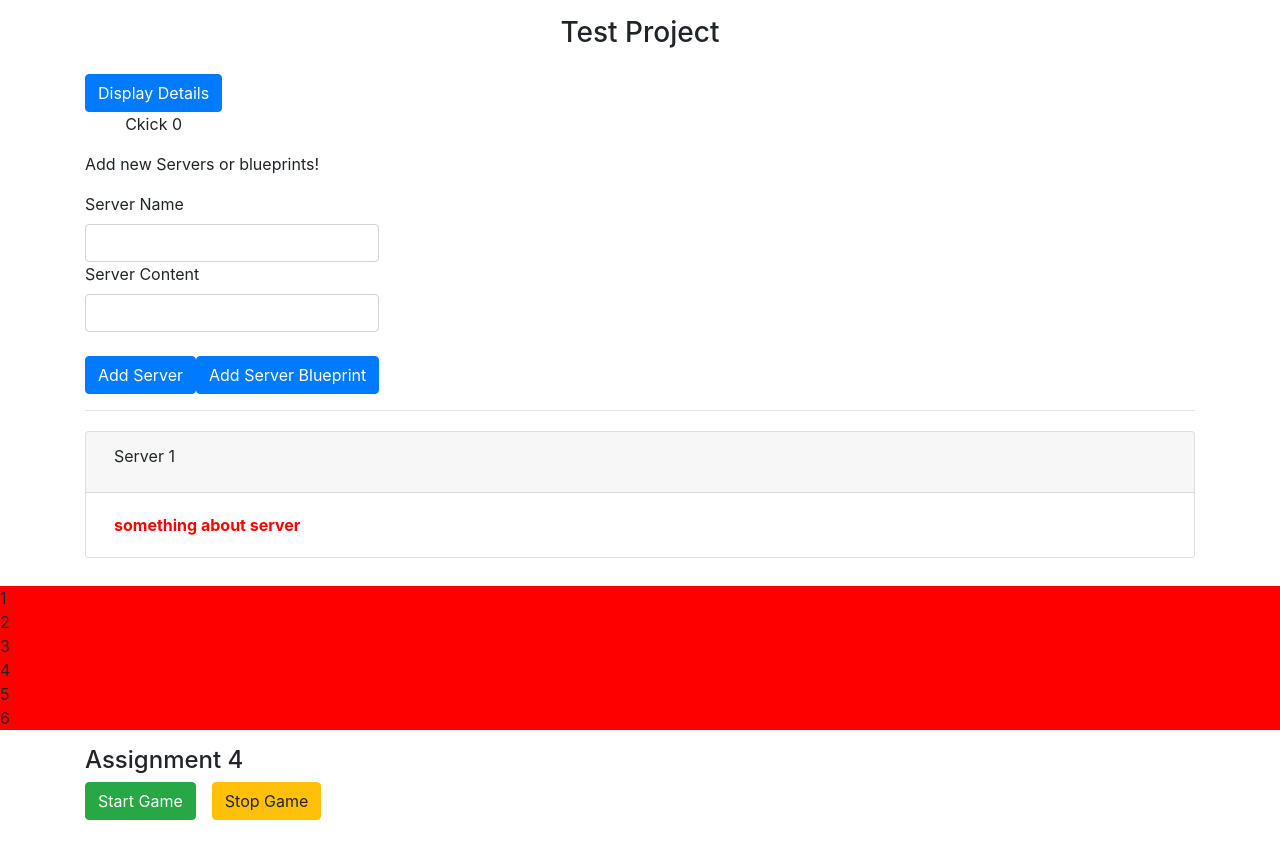
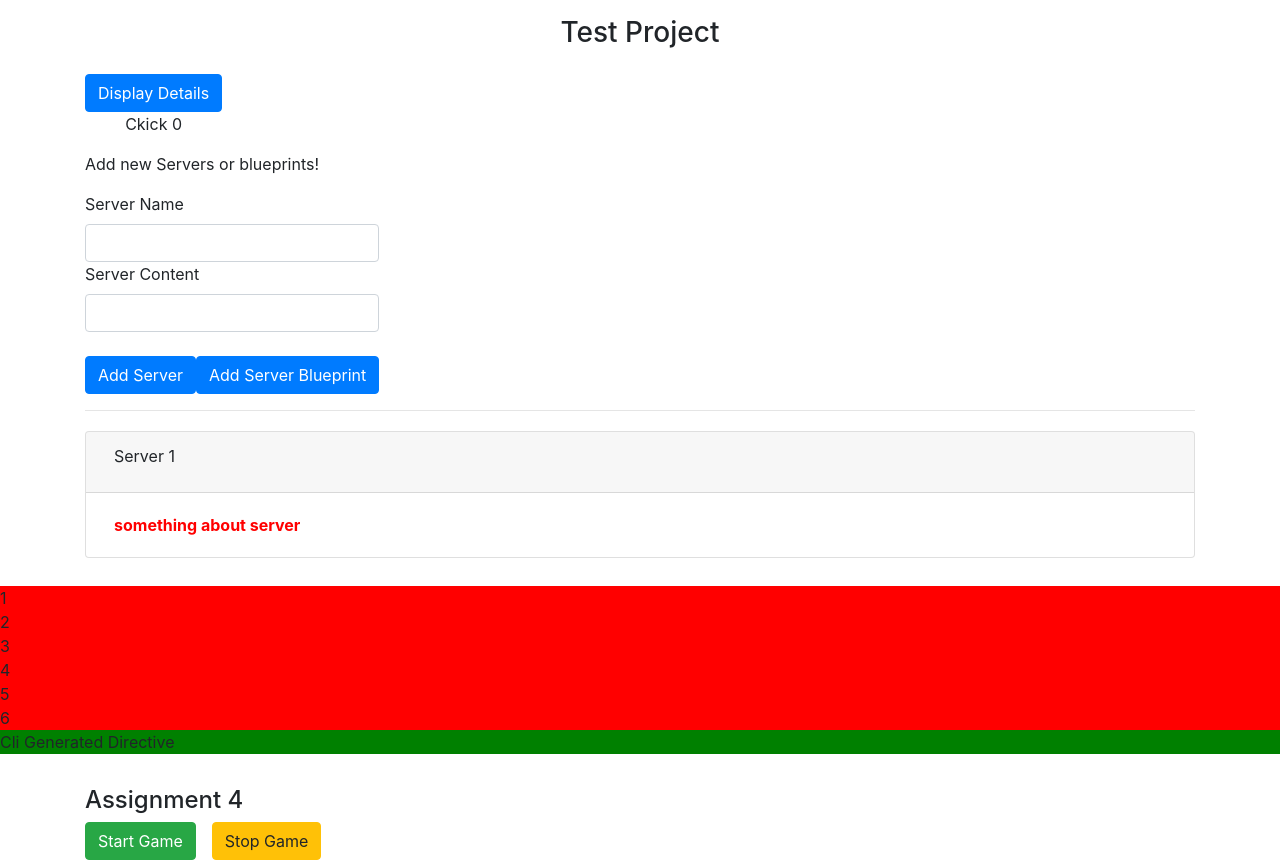
Before and after one commit to krishmuthavarapu/pro-beta, an Angular app: page / in a window 1280 px wide. Before the commit the page ends 820 px from the top, so only its background shows below. Built offline with nearby package versions, Linux system fonts and the light colour scheme.

Commit message:
some where in middle of directives

```diff
--- a/src/app/app.component.html
+++ b/src/app/app.component.html
@@ -46,5 +46,6 @@
             <div appBasicBg>{{num}}</div>
         </li>
     </ul>
+    <p appAdvBg> Cli Generated Directive</p>
 </div>
 <app-assignment-fourth></app-assignment-fourth>
--- a/src/app/app.module.ts
+++ b/src/app/app.module.ts
@@ -13,7 +13,8 @@ import { AssignmentFourthComponent } from './assigments/assignment-fourth/assign
 import { GameControlComponent } from './assigments/game-control/game-control.component';
 import { OddComponent } from './assigments/odd/odd.component';
 import { EvenComponent } from './assigments/even/even.component';
-import {BasicBgDirective} from './basic-bg/basic-bg.directive'
+import {BasicBgDirective} from './directives/basic-bg/basic-bg.directive';
+import { AdvBgDirective } from './directives/adv-bg.directive'
 
 @NgModule({
   declarations: [
@@ -28,7 +29,8 @@ import {BasicBgDirective} from './basic-bg/basic-bg.directive'
     GameControlComponent,
     OddComponent,
     EvenComponent,
-    BasicBgDirective
+    BasicBgDirective,
+    AdvBgDirective
   ],
   imports: [
     BrowserModule,
--- /dev/null
+++ b/src/app/directives/adv-bg.directive.ts
@@ -0,0 +1,14 @@
+import { Directive, ElementRef, OnInit, Renderer2 } from '@angular/core';
+
+@Directive({
+  selector: '[appAdvBg]'
+})
+export class AdvBgDirective implements OnInit {
+
+  constructor(private eleRef:ElementRef, private renderer: Renderer2) { }
+
+  ngOnInit(){
+    this.renderer.setStyle(this.eleRef.nativeElement, 'background-color','green')
+  }
+
+}
```
Also changed, not shown: src/app/directives/basic-bg/basic-bg.directive.ts (renamed from src/app/basic-bg/basic-bg.directive.ts).
